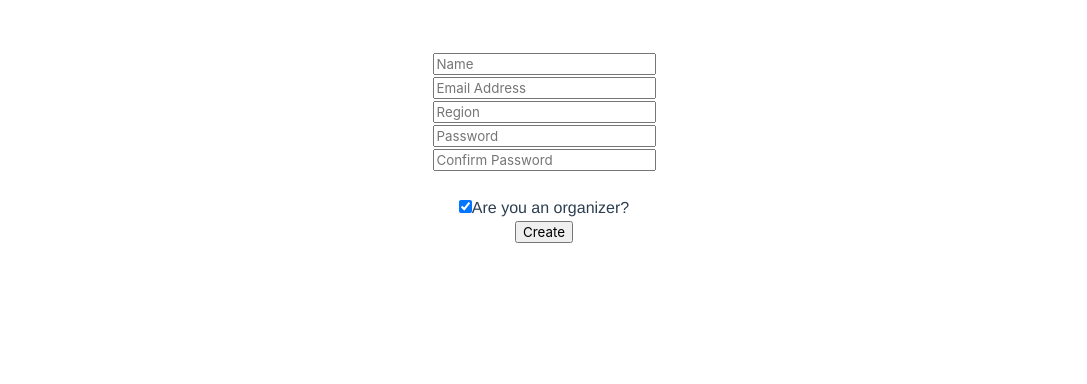
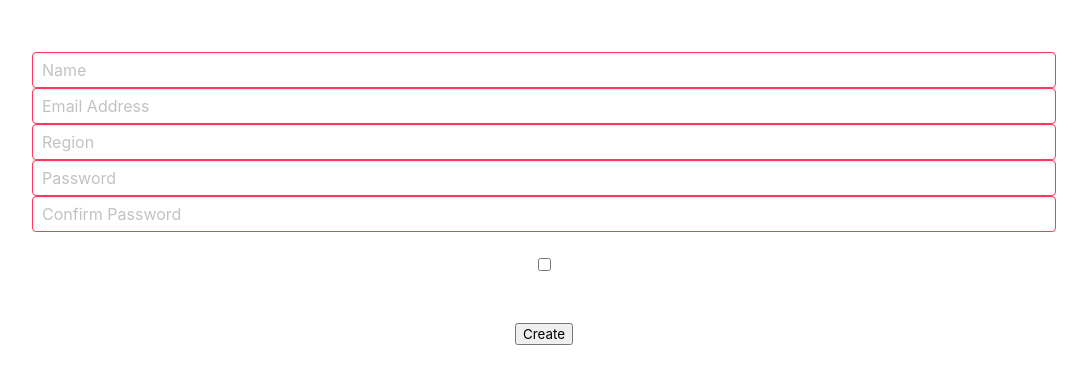
Before and after one commit to jls47/tfind_front, a Vue app: page /#/register in a window 1280 px wide. Shown: the top 384 px of the page, without its empty margins (96-1183 px from the left). Built offline with nearby package versions, Linux system fonts and the light colour scheme.

Commit message:
modal account creation

```diff
--- a/src/components/CreateTournament.vue
+++ b/src/components/CreateTournament.vue
@@ -2,16 +2,16 @@
   <div class="tournaments">
   <form @submit.prevent="handleSubmit">
     <label>
-      <input type="text" v-model="form.name"/>
-      <input type="text" v-model="form.region"/>
-      <input type="text" v-model="form.address"/>
-      <input type="text" v-model="form.torg"/>
-      <input type="text" v-model="form.size"/>
-      <input type="text" v-model="form.entrycond"/>
-      <input type="text" v-model="form.games"/>
-      <input type="text" v-model="form.series"/>
+      <input class="input" type="text" v-model="form.name"/><br>
+      <input class="input" type="text" v-model="form.region"/><br>
+      <input class="input" type="text" v-model="form.address"/><br>
+      <input class="input" type="text" v-model="form.torg"/><br>
+      <input class="input" type="text" v-model="form.size"/><br>
+      <input class="input" type="text" v-model="form.entrycond"/><br>
+      <input class="input" type="text" v-model="form.games"/><br>
+      <input class="input" type="text" v-model="form.series"/><br>
     </label>
-    <button type="submit">Create</button>
+    <button class = "button is-danger" type="submit">Create</button>
   </form>
     <ul v-if="form.name.length > 0">
       <p>Does this look right?</p>
--- a/src/components/HelloWorld.vue
+++ b/src/components/HelloWorld.vue
@@ -12,7 +12,7 @@
         <div class="buttons">
           <div v-if="this.loginStatus == false">
             <login @log="onLog"></login>
-            <router-link class="button is-danger is-inverted" to="/register">Sign Up</router-link>
+            <button class="button is-danger is-inverted" @click = "openModal">Sign Up</button>
           </div>
           <div v-else>
             <logout @out="onLog"></logout>
@@ -21,6 +21,14 @@
       </div>
     </div>
   </nav>
+
+  <div v-if = "this.registration == true" class="modal is-active">
+    <div class="modal-background"></div>
+    <div class="modal-content">
+        <register></register>
+    </div>
+    <button class="modal-close is-large" aria-label="close" @click = "closeModal"></button>
+  </div>
 
   <div class="hello">
     <h1>{{ msg }}</h1>
@@ -46,7 +54,8 @@ export default {
   data () {
     return {
       msg: 'Test your might!',
-      loginStatus: ''
+      loginStatus: '',
+      registration: false
     }
   },
   created(){
@@ -67,6 +76,12 @@ export default {
   methods: {
     onLog(){
       this.loginStatus = store.state.loggedIn
+    },
+    openModal(){
+      this.registration = true;
+    },
+    closeModal(){
+      this.registration = false;
     }
   }
 }
--- a/src/components/mapMarkers.vue
+++ b/src/components/mapMarkers.vue
@@ -22,7 +22,6 @@ export default{
   	  centerlat: 47.6062,
   	  centerlong: -122.3321,
   	  places: this.locations,
-
   	}
   },
   watch: {
@@ -35,15 +34,10 @@ export default{
     }
   },
   created(){
-    this.geocode();
+
   },
   methods: {
-    geocode(){
-      for(let place in this.locations){
-        let address = this.locations[place].address.replace(/ /g, "+")
-        console.log(address);
-      }
-    }
+
   }
 }
 
--- a/src/components/register.vue
+++ b/src/components/register.vue
@@ -1,18 +1,31 @@
 <template>
   <div class="tournaments">
-  <form @submit.prevent="handleSubmit">
-    <label>
-      <input type="text" v-model="user.name" placeholder="Name"/><br>
-      <input type="text" v-model="user.email" placeholder="Email Address"/><br>
-      <input type="text" v-model="user.region" placeholder="Region"/><br>
-      <input type="password" v-model="user.password" placeholder="Password"/><br>
-      <input type="password" v-model="password2" placeholder="Confirm Password"/><br>
-      <p v-if="user.password != password2">Passwords do not match!</p><br>
-      <input type="checkbox" id="torg" value="true" v-model="user.torg"/>
-      <label for="torg">Are you an organizer?</label>
-    </label><br>
+    <div v-if="this.submitted == false">
+    <form @submit.prevent="handleSubmit">
+      <label>
+        <div class="field">
+          <div class="control">
+            <input class = "input is-danger" type="text" v-model="user.name" placeholder="Name"/><br>
+            <input class = "input is-danger" type="text" v-model="user.email" placeholder="Email Address"/><br>
+            <input class = "input is-danger" type="text" v-model="user.region" placeholder="Region"/><br>
+            <input class = "input is-danger" type="password" v-model="user.password" placeholder="Password"/><br>
+            <input class = "input is-danger" type="password" v-model="password2" placeholder="Confirm Password"/><br>
+            <p class = "modalP" v-if="user.password != password2 && password2">Passwords do not  match!</p><br>
+            <label class="checkbox">
+              <input type="checkbox" v-model="user.torg"/>
+              <p class="modalP">Are you an organizer?</p>
+            </label>
+      </div>
+      </div>
+        </label>
+    <br>
     <button type="submit">Create</button>
+
   </form>
+  </div>
+  <div v-if="this.submitted == true">
+    <p class="modalP">Your details have been submitted and a confirmation email should be on its way to {{this.user.email}}.</p>
+  </div>
   </div>
 </template>
 
@@ -26,10 +39,12 @@ export default {
       user: {
         name: '',
         region: '',
-        torg: 'false',
-        password: ''
+        torg: false,
+        password: '',
+        email: ''
       },
-      password2: ''
+      password2: '',
+      submitted: false
     }
   },
   methods: {
@@ -37,6 +52,7 @@ export default {
       console.log(this.user);
   	  if(this.user){
         accounts.createAccount(this.user)
+        this.submitted = true;
       }
     }
   }
@@ -48,4 +64,7 @@ export default {
 	li{
 		list-style-type: none;
 	}
+  .modalP{
+    color: white;
+  }
 </style>
```
Also changed, not shown: src/services/tourneys.js (indentation only), 7 other files (tests, documents, lock files or other folders).
